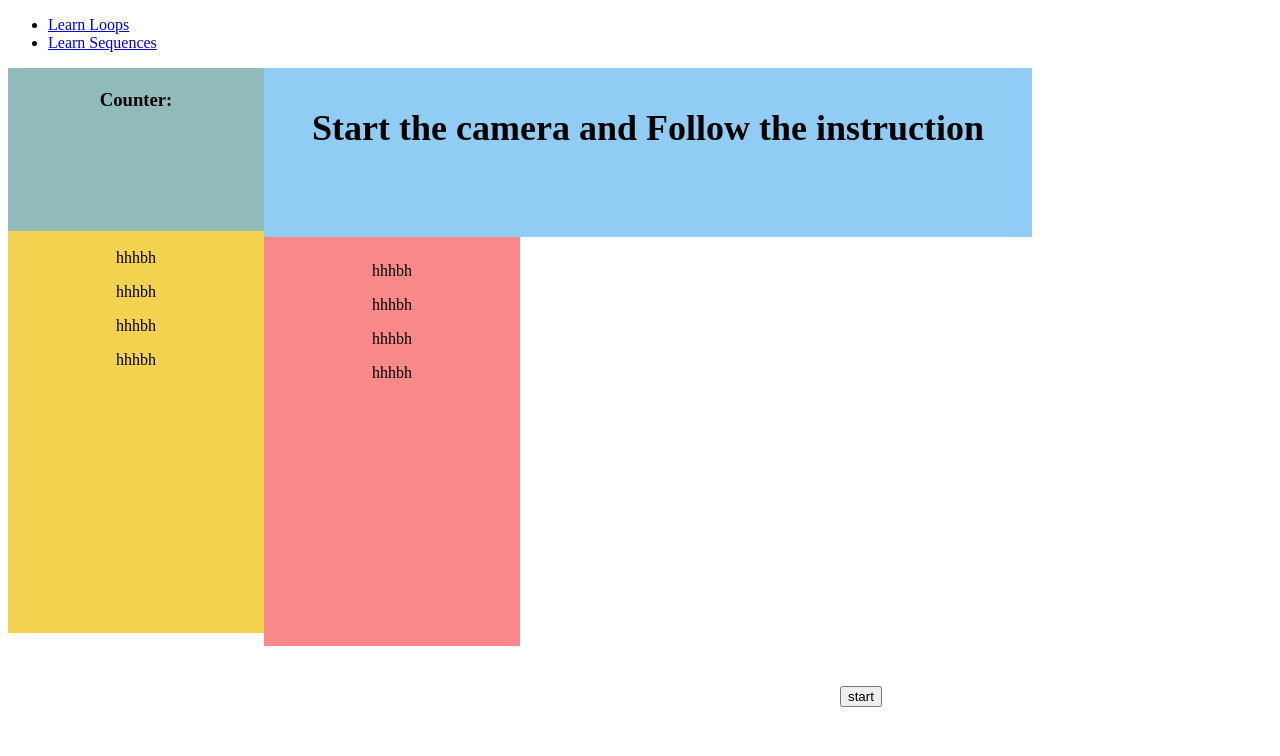
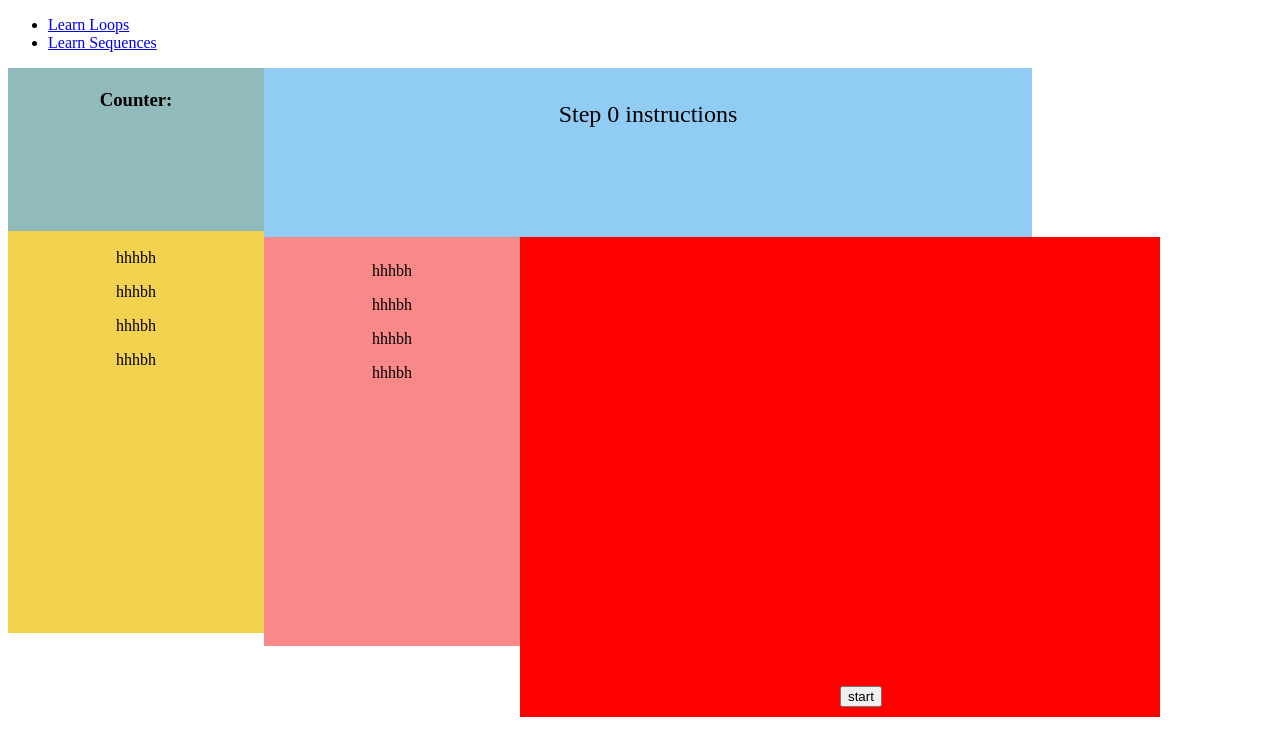
Before and after one commit to tech-for-better/Pell-Ensemble-MM, a React (Create React App) app: page /learnLoops in a window 1280 px wide. Shown: the top 756 px of the page. Built offline with nearby package versions, Linux system fonts and the light colour scheme; no server answers.

Commit message:
using switch statement for instruction componnet(help from Oli)

```diff
--- a/src/components/StartInstructions.js
+++ b/src/components/StartInstructions.js
@@ -1,14 +1,23 @@
 import React from "react";
 import styled from "styled-components";
 
-export default function StartInstructions() {
-  return (
-    <InstructionDiv>
-      <h2 className="instructions">
-        Start the camera and Follow the instruction
-      </h2>
-    </InstructionDiv>
-  );
+export default function StartInstructions({ step }) {
+  switch (step) {
+    case 0:
+      return (
+        <InstructionDiv>
+          <p>Step 0 instructions</p>
+        </InstructionDiv>
+      );
+    case 1:
+      return (
+        <InstructionDiv>
+          <p>Step 1 instructions</p>
+        </InstructionDiv>
+      );
+    default:
+      return null;
+  }
 }
 
 const InstructionDiv = styled.div`
--- a/src/pages/learnByMovement/learnLoops.js
+++ b/src/pages/learnByMovement/learnLoops.js
@@ -11,13 +11,16 @@ import LoopSteps from "../../components/LoopSteps";
 import bin from "../../images/bin.svg";
 // import appsound from "../../audio/app_sounds_note1.mp3";
 
-export default function LearnAlgorithm() {
+export default function LearnLoops() {
   const webcamRef = useRef(null);
   const canvasRef = useRef(null);
   const webdiv = document.querySelector(".webdiv");
   const [camera, setCamera] = useState(false);
+  let step = 0;
   //  Load posenet
   if (camera === true) {
+    step = 1;
+    /******************************* setting camera, canvas and poseNet */
     webdiv.style.display = "block";
     const runPosenet = async () => {
       const net = await posenet.load({
@@ -29,7 +32,6 @@ export default function LearnAlgorithm() {
         detect(net);
       }, 100);
     };
-
     const detect = async (net) => {
       if (
         typeof webcamRef.current !== "undefined" &&
@@ -41,15 +43,12 @@ export default function LearnAlgorithm() {
         const video = webcamRef.current.video;
         const videoWidth = webcamRef.current.video.videoWidth;
         const videoHeight = webcamRef.current.video.videoHeight;
-
         // Set video width
         webcamRef.current.video.width = videoWidth;
         webcamRef.current.video.height = videoHeight;
-
         // Make Detections
         const pose = await net.estimateSinglePose(video);
         // console.log(pose.keypoints[9].position);
-
         /*************************************** Hands up *********************************************************************/
         const topy = document.getElementById("mcanvas").offsetTop;
         // const audioObj = new Audio(appsound);
@@ -80,7 +79,6 @@ export default function LearnAlgorithm() {
         drawCanvas(pose, video, videoWidth, videoHeight, canvasRef);
       }
     };
-
     const drawCanvas = (pose, video, videoWidth, videoHeight, canvas) => {
       const ctx = canvas.current.getContext("2d");
       canvas.current.width = videoWidth;
@@ -89,7 +87,6 @@ export default function LearnAlgorithm() {
       drawKeypoints([pose.keypoints[9], pose.keypoints[10]], 0.6, ctx);
       // drawSkeleton(pose["keypoints"], 0.7, ctx);
     };
-
     runPosenet();
   }
 
@@ -100,7 +97,7 @@ export default function LearnAlgorithm() {
         <CodeBlocks />
       </div>
       <div>
-        <StartInstructions />
+        <StartInstructions step={step} />
         <CameraSteps>
           <LoopSteps />
           <CamCanWrap>
@@ -172,6 +169,7 @@ const CamCanWrap = styled.div`
   position: relative;
   width: 640px;
   height: 480px;
+  background-color: red;
 `;
 const Webdiv = styled.div`
   position: relative;
```
